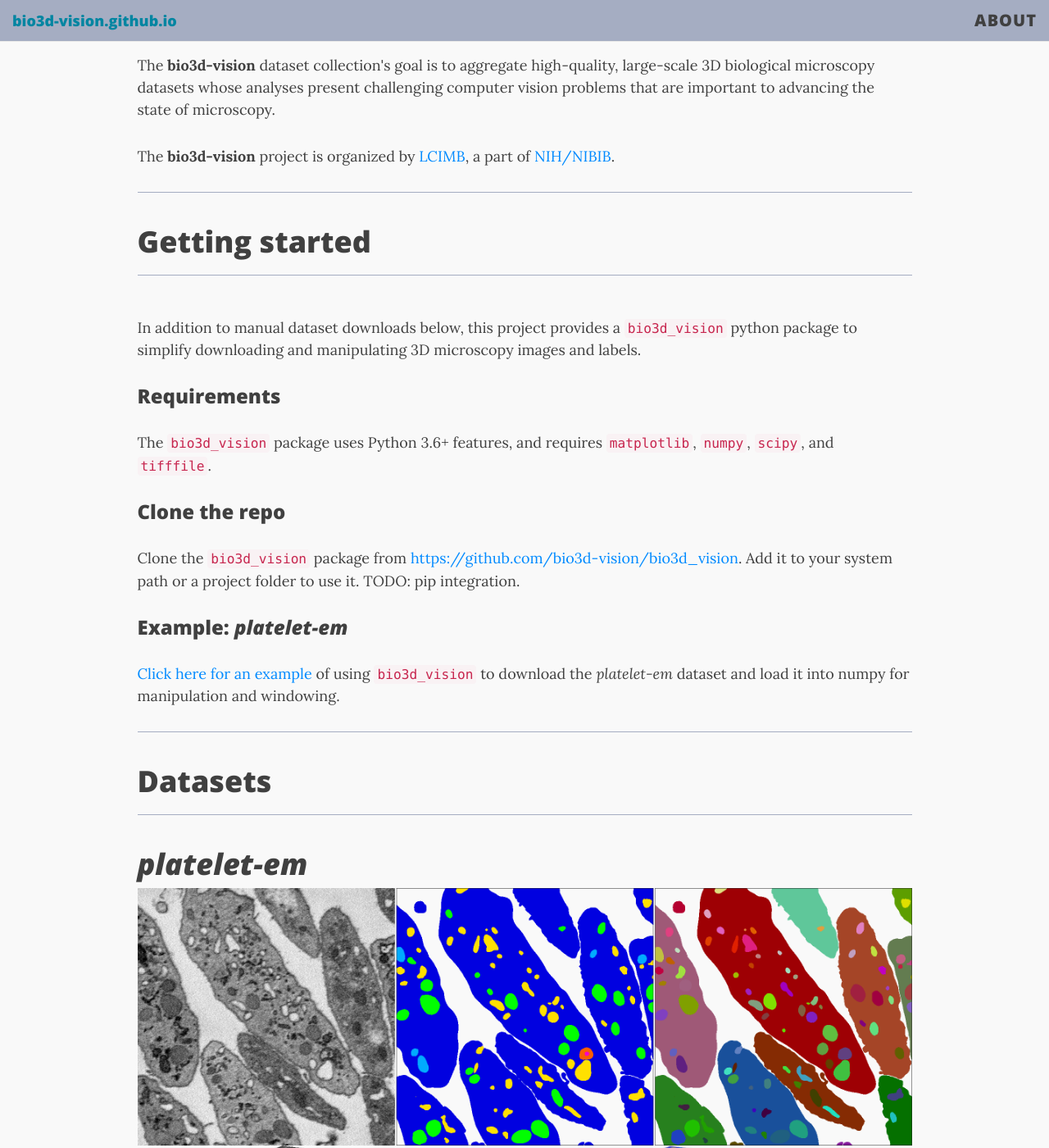
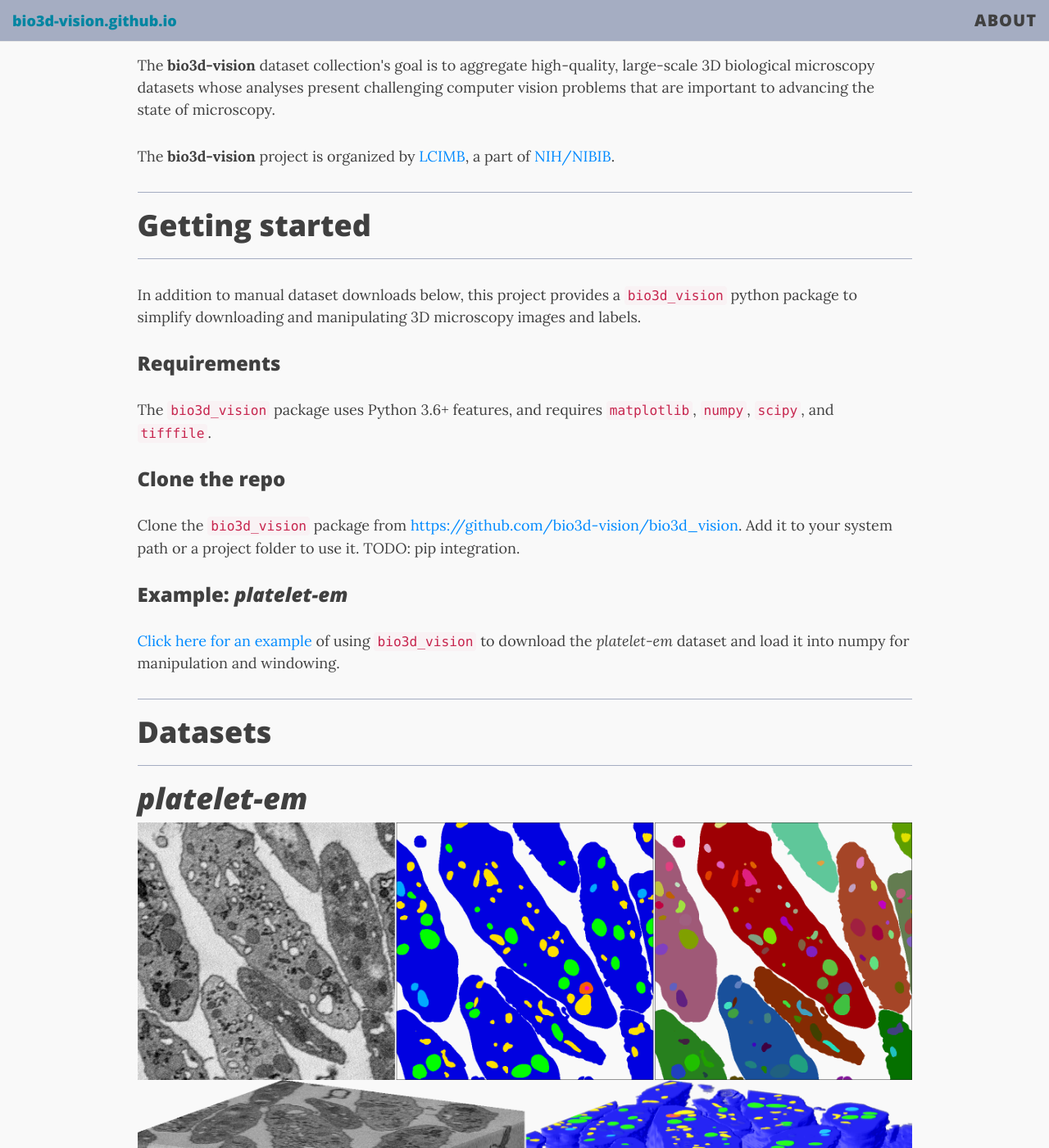
Before and after one commit to bio3d-vision/bio3d-vision.github.io, a Jekyll site: the page built from index.html, in a window 1280 px wide and 1400 px high, scrolled down 312 px. Shown: the whole window at 82% size. Built offline with Jekyll 4.4.1, drawn with Linux system fonts in a browser that asks for light colours; nearby versions of some CDN libraries; the list of posts is cut into pages by our own code.

Commit message:
hr padding adjustment

```diff
--- a/css/main.css
+++ b/css/main.css
@@ -50,7 +50,7 @@ blockquote p:first-child {
 hr {
   border-top: 1px solid #a5adc2;
   max-width: 100%;
-  padding: 10px;
+  /*padding: 10px;*/
 }
 
 hr.small {
```
